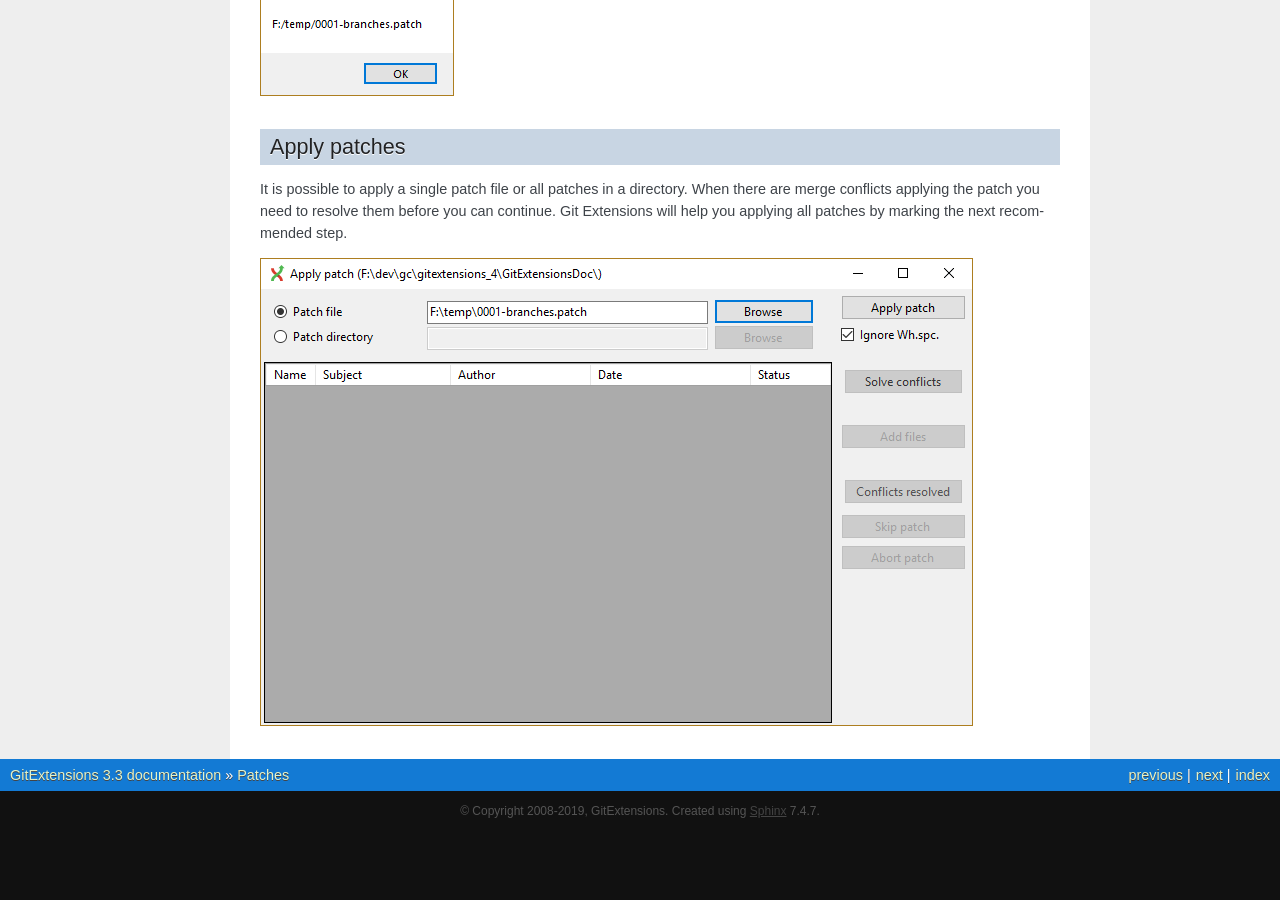
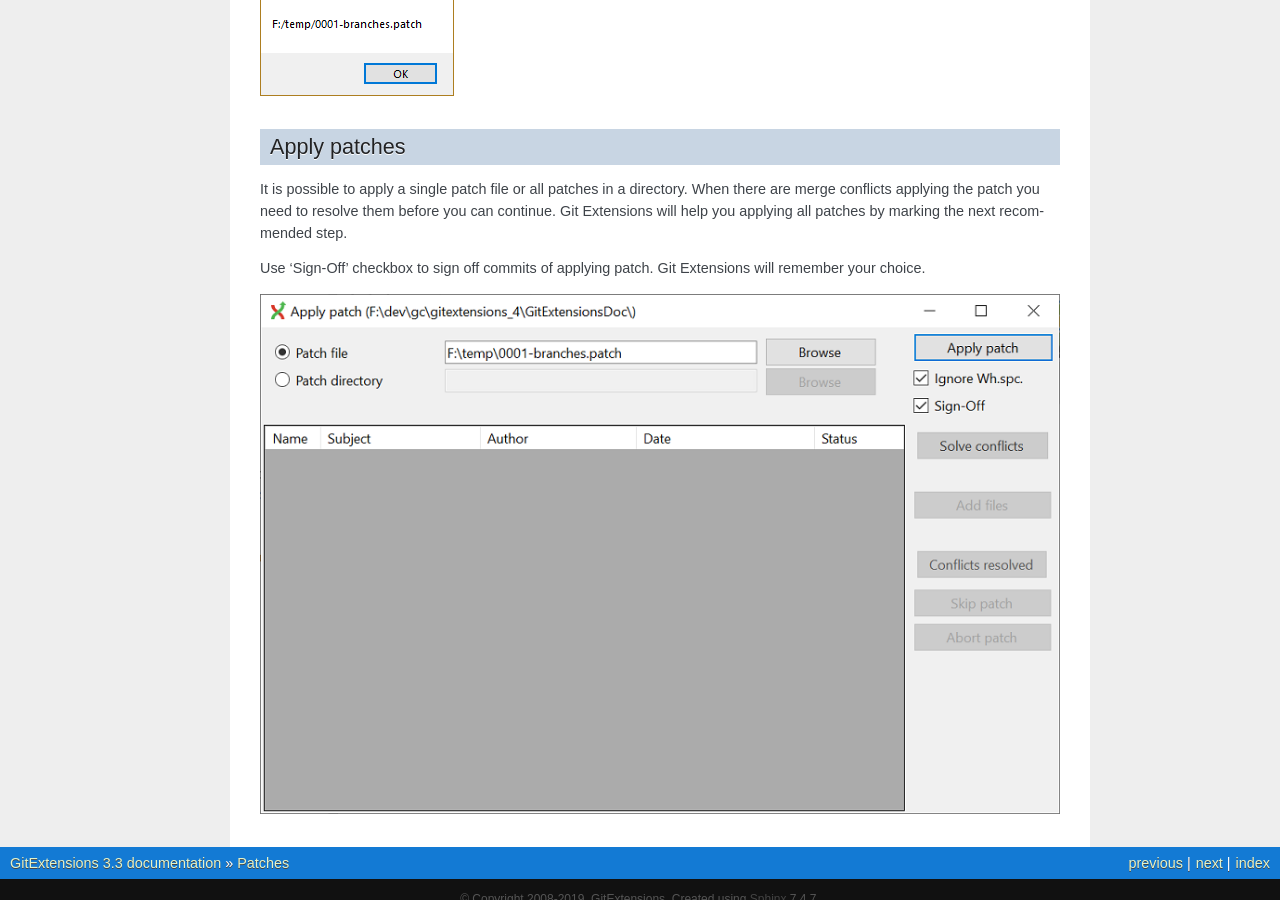
Before and after one commit to martinqt/GitExtensionsDoc, a Sphinx documentation site: the page built from source/patches.rst, in a window 1280 px wide and 900 px high, scrolled down 1479 px. Built offline with Sphinx 7.4.7, drawn with Linux system fonts in a browser that asks for light colours; before the commit the page ends 2310 px from its top, so only the background shows below that.

Commit message:
Updated apply patch docs according to changes in PR 8067 in GitExtensions repo

```diff
--- a/source/patches.rst
+++ b/source/patches.rst
@@ -29,4 +29,6 @@
 you need to resolve them before you can continue. Git Extensions will help you applying all patches by marking the next
 recommended step.
 
+Use 'Sign-Off' checkbox to sign off commits of applying patch. Git Extensions will remember your choice.
+
 .. image:: /images/apply_patche.png
```
Also changed, not shown: source/images/apply_patche.png.
